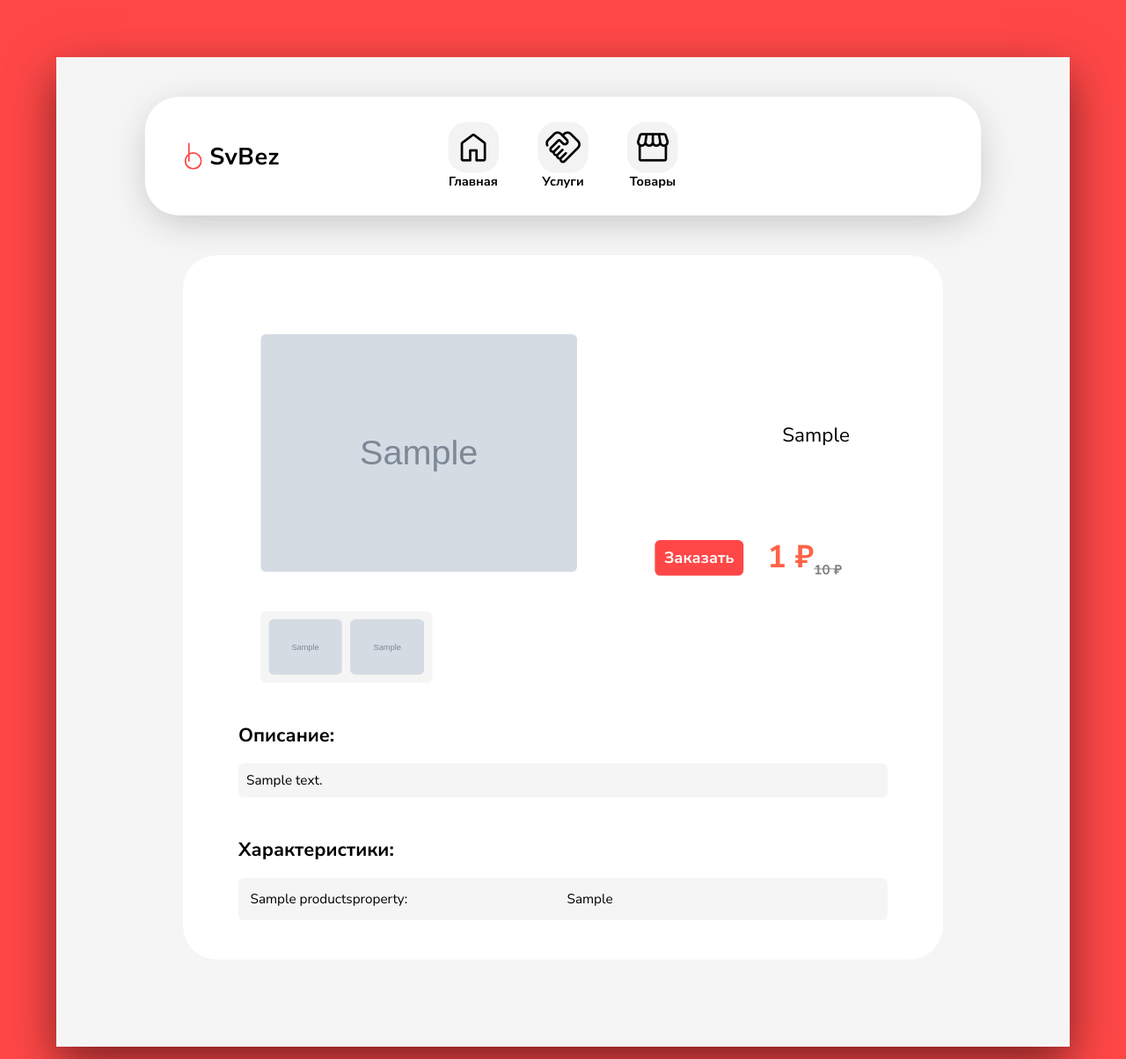
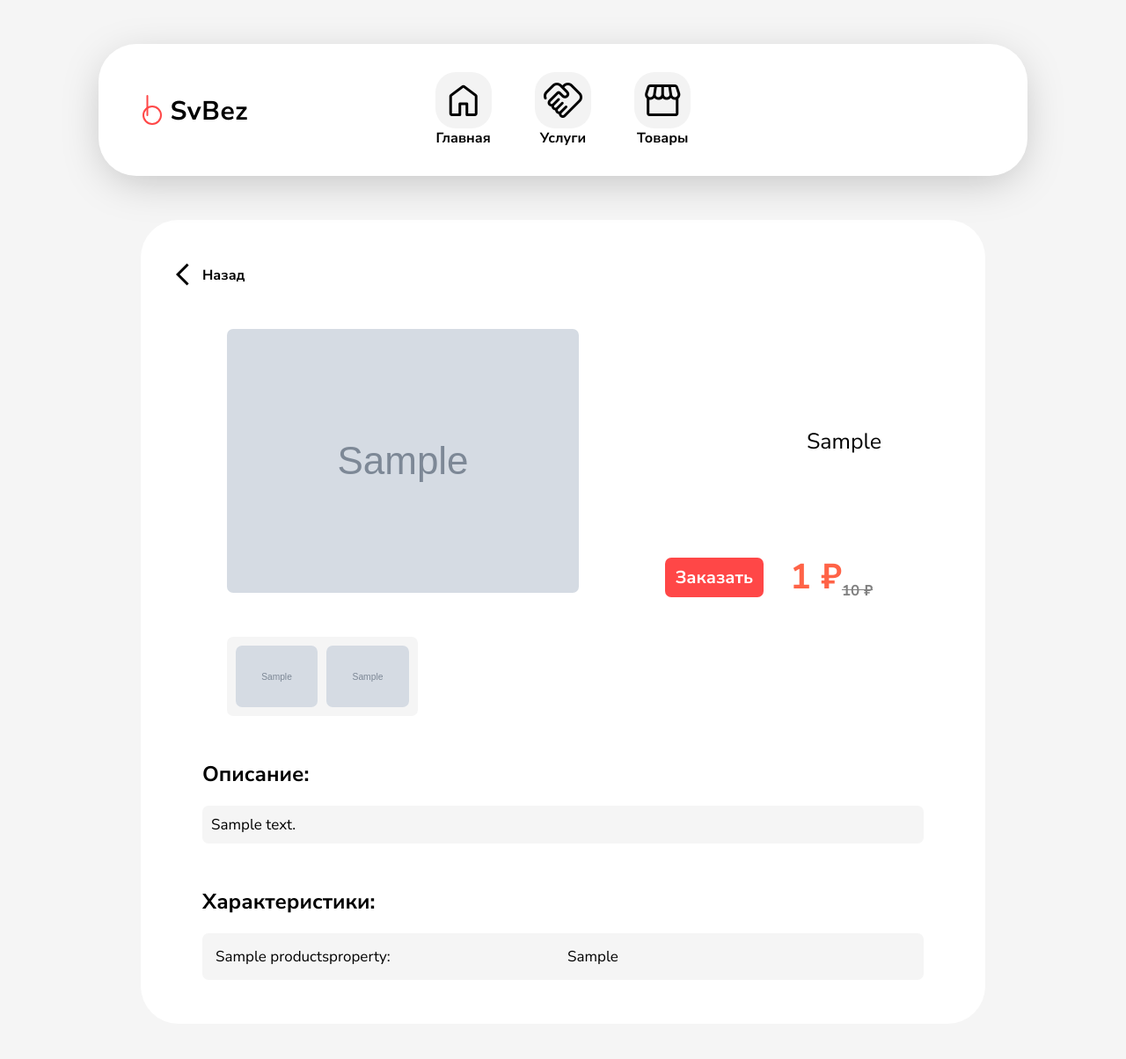
Before and after one commit to igor-73r/sv-bez, a Django app: a page that uses SvbezDjangoWeb/templates/base.html in a window 1280 px wide. Shown: the top 1204 px of the page at 88% size. Run offline with Django 4.2, Linux system fonts and the light colour scheme; tables that the repository leaves empty hold one stand-in row (values such as "Sample post"); grey boxes marked "Sample" are stand-in pictures; parts of the project's set-up code (start-up, migrations or seed data) failed here and were passed over; some libraries are stand-ins or nearby versions.

Commit message:
back-button-added + small-frontend-fixes

```diff
--- a/SvbezDjangoWeb/static/css/product_card.css
+++ b/SvbezDjangoWeb/static/css/product_card.css
@@ -176,7 +176,7 @@ input[type="checkbox"] {
 }
 
 .my-button {
-    margin: 0 5px 10px 5px;
+    /* margin: 0 5px 10px 5px; */
     width: 103px;
     background-color: tomato;
     color: var(--clr2);
@@ -199,6 +199,7 @@ input[type="checkbox"] {
 .buttons{
     display: flex;
     justify-content: space-between;
+    margin: 0px 15px 0px 10px;
 }
 
 .product-image {
@@ -206,6 +207,7 @@ input[type="checkbox"] {
     display: flex;
     align-items: center;
     padding: 10px;
+
 }
 
 .filters {
@@ -215,7 +217,6 @@ input[type="checkbox"] {
 .left-side-bar{
     margin-top: 20px;
     display: block;
-
 }
 
 .scroll-data {
--- a/SvbezDjangoWeb/static/css/product_detail.css
+++ b/SvbezDjangoWeb/static/css/product_detail.css
@@ -22,6 +22,14 @@
     justify-content: space-evenly;
     align-items: flex-end;
     margin: 20px;
+}
+
+.back-button {
+    margin-left: 20px;
+    font-weight:700;
+    height: 24px;
+    display: flex;
+    align-items: center;
 }
 
 .brand {
@@ -77,6 +85,7 @@ tr.even {
     max-width: 400px;
     border-radius: var(--border-radius);
 }
+
 .product-image{
     display: flex;
     height: 400px;
--- a/SvbezDjangoWeb/templates/base.html
+++ b/SvbezDjangoWeb/templates/base.html
@@ -105,6 +105,7 @@
 {#<script src="https://code.jquery.com/mobile/1.5.0-rc1/jquery.mobile-1.5.0-rc1.js"></script>#}
 
 <script type="text/javascript" src="{% static 'js/jquery.cookies.js' %}"></script>
+<script src="{% static 'js/jquery.zoom.js' %}"></script>
 <script src="{% static 'js/base.js' %}"></script>
 
 </html>
--- a/SvbezDjangoWeb/templates/store/product_detail.html
+++ b/SvbezDjangoWeb/templates/store/product_detail.html
@@ -1,7 +1,8 @@
 {% extends 'base.html' %}
 {% load static %}
 {% block extra_links %}
-    <link rel="stylesheet" href="{% static "css/product_detail.css" %}">
+    <link rel="stylesheet" href="{% static 'css/product_detail.css' %}">
+    <link rel="stylesheet" href="https://fonts.googleapis.com/css2?family=Material+Symbols+Outlined:opsz,wght,FILL,GRAD@20..48,100..700,0..1,-50..200" />
 {% endblock %}
 {% block title %}
     <title>{{product.brand}} {{product.model}}</title>
@@ -11,11 +12,20 @@
 {% endblock %}
 {% block content %}
     <div class="main-card">
+        <a class="back-button" href="javascript:history.back()"><span class="material-symbols-outlined" style="font-size: 30px;">
+            arrow_back_ios
+            </span><p style="margin-top:2px">Назад</p></a>
         <div class="main-block">
             <div class="images-block">
-                <div class="product-image">
-                    <img src="{{ product.image.url }}" alt="">
-                </div>
+                {% if product.image %}
+                    <div class="product-image">
+                        <img src="{{ product.image.url }}" alt="">
+                    </div>
+                {% else %}
+                    <div class="product-image">
+                        <img src="{% static 'images/empty.jpg' %}">
+                    </div>
+                {% endif %}
                 <div class="extra">
                     {% if extra_images %}
                         <img src="{{ product.image.url }}" alt="">
@@ -57,7 +67,7 @@
             <div class="text">
             <table cellspacing="0" cellpadding="0">
                 {% for i in properties %}
-                    <tr class={% cycle 'odd' 'even' %}>
+                    <tr class="{% cycle 'odd' 'even' %}">
                         <td class="prop-name">{{ i.property_name }}: </td>
                         <td class="prop-value">{{ i.value }}</td>
                     </tr>
--- a/SvbezDjangoWeb/templates/store/store.html
+++ b/SvbezDjangoWeb/templates/store/store.html
@@ -86,6 +86,8 @@
                         <div class="product-image">
                             {% if product.image %}
                                 <img src="{{ product.image.url }}">
+                            {% else %}
+                                <img src="{% static 'images/empty.jpg' %}">
                             {% endif %}
                         </div>
                         <div class="content">
@@ -95,7 +97,7 @@
                             <div class="text">
                                 <p>{{ product.description | truncatewords:15 }}</p>
                             </div>
-                        <!-- </div> -->
+                        </div>
                         <div class="bottom-data">
                             <div class="feedback-button">
                                 <a href="javascript:PopUpShow('{{product.brand}} {{product.model}}')">Заказать</a>
@@ -109,7 +111,7 @@
                                 {% endif %}
                             </div>
                         </div>
-                        </div>
+                        <!-- </div> -->
                     </div>
                 {% endif %}
             {% endfor %}
```
Also changed, not shown: SvbezDjangoWeb/static/images/empty.jpg (added).
